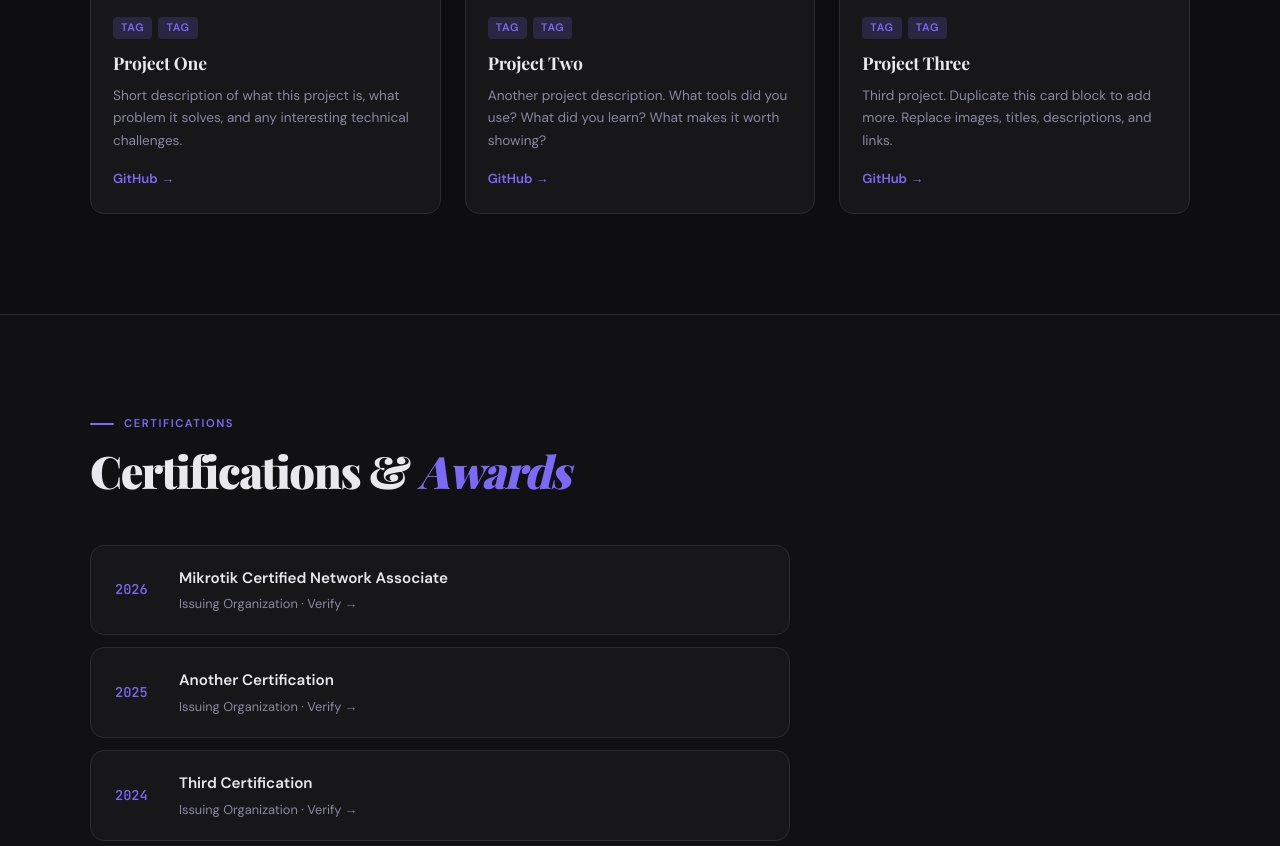
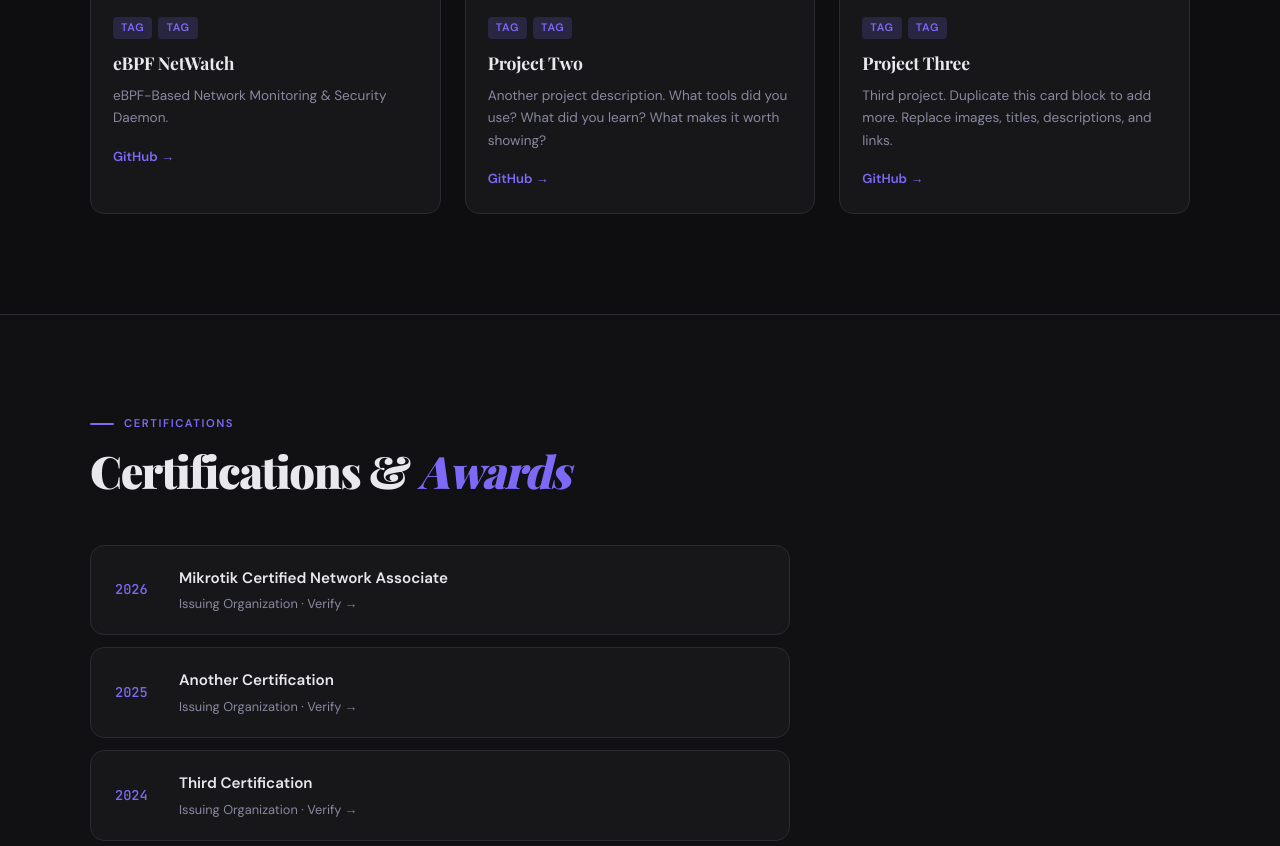
Before and after one commit to taephlon/taephlon.github.io, a plain HTML site: page index.html in a window 1280 px wide. Shown: the part 2676-3522 px from the top of the page. Drawn offline with nearby package versions, Linux system fonts and the light colour scheme; a web font is replaced by a local one.

Commit message:
added one of my project

```diff
--- a/index.html
+++ b/index.html
@@ -212,10 +212,10 @@
             <div class="pf-project-tags">
               <span>Tag</span><span>Tag</span>
             </div>
-            <h3>Project One</h3>
-            <p>Short description of what this project is, what problem it solves, and any interesting technical challenges.</p>
+            <h3>eBPF NetWatch</h3>
+            <p>eBPF-Based Network Monitoring &amp; Security Daemon.</p>
             <div class="pf-project-links">
-              <a href="#" target="_blank" rel="noopener">GitHub →</a>
+              <a href="https://github.com/taephlon/NetWatch" target="_blank" rel="noopener">GitHub →</a>
             </div>
           </div>
         </div>
```
